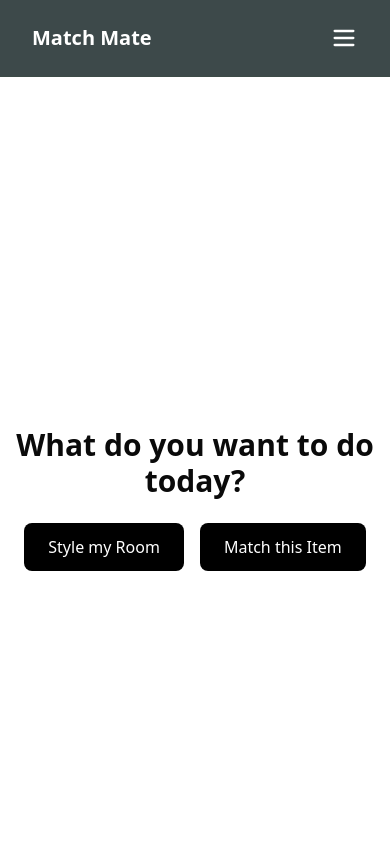
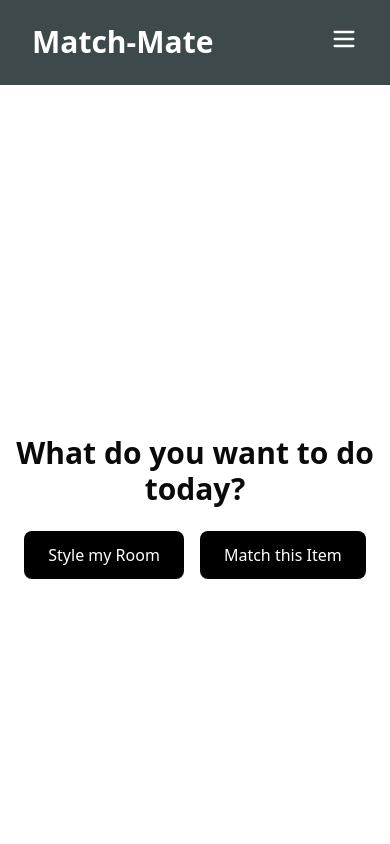
Before and after one commit to KooroshFarv/matchMate, a Next.js app: page / in a window 390 px wide. Shown: the top 844 px of the page. Built offline with nearby package versions, Linux system fonts and the light colour scheme.

Commit message:
Navbar in Desktop

```diff
--- a/app/components/Navbar.tsx
+++ b/app/components/Navbar.tsx
@@ -1,63 +1,84 @@
 'use client'
 
-import { Button } from "@/app/components/ui/button";
-import Link from "next/link";
-import { useState } from "react";
-import { Menu, X } from "lucide-react";
+import Link from 'next/link'
+import { useState } from 'react'
+import { Menu, X } from 'lucide-react'
+import { Button } from '@/app/components/ui/button'
 
 const Navbar = () => {
-  const [open, setOpen] = useState(false);
+  const [open, setOpen] = useState(false)
 
   return (
-    <nav className="w-full bg-[#011112c2] text-white py-6 px-8 flex justify-between items-center border-b border-[#3F4F44]/50">
-      <h1 className="text-xl font-bold">
-        <Link href="/">Match Mate</Link>
-      </h1>
+    <nav className="w-full bg-[#011112c2] text-white py-6 px-8 flex items-center border-b border-[#3F4F44]/50">
 
-      <div className="hidden md:flex flex-row gap-10 items-center">
-        <Link href="#" className="hover:text-[#DCD7C9]/80 transition">Inspiration</Link>
-        <Link href="#" className="hover:text-[#DCD7C9]/80 transition">Match Items</Link>
-        <Link href="#" className="hover:text-[#DCD7C9]/80 transition">Contact</Link>
+      <Link href="/" className="text-3xl font-bold flex-shrink-0">
+        Match-Mate
+      </Link>
+
+      <div className="hidden md:flex flex-1 justify-center gap-10">
+        <Link href="#" className="hover:text-[#DCD7C9]/80 transition">
+          Inspiration
+        </Link>
+        <Link href="#" className="hover:text-[#DCD7C9]/80 transition">
+          Match Items
+        </Link>
+        <Link href="#" className="hover:text-[#DCD7C9]/80 transition">
+          Contact
+        </Link>
       </div>
 
-      <div className="md:hidden w-[30px] flex justify-end">
+
+      <div className="hidden md:block flex-shrink-0">
+        <Button size="sm" className="bg-[#3F4F44] hover:bg-[#2C3930] text-[#DCD7C9]">
+          Sign In
+        </Button>
+      </div>
+
+
+      <div className="md:hidden ml-auto">
+        {!open && (
           <button
             onClick={() => setOpen(true)}
-    className={`focus:outline-none transition-opacity duration-200 ${
-      open ? 'opacity-0 pointer-events-none' : 'opacity-100'
-    }`}
             aria-label="Open menu"
+            className="focus:outline-none"
           >
             <Menu size={28} />
           </button>
+        )}
       </div>
 
 
-
-      <div className={`md:hidden fixed top-0 right-0 w-1/2 h-full z-50 text-black pt-6 px-6 backdrop-blur-md bg-transparent border-l border-white/10 transition-all duration-300 ease-in-out transform ${
-        open ? 'translate-x-0 opacity-100' : 'translate-x-full opacity-0 pointer-events-none'
-      }`}>
-        <div className="flex justify-end items-center">
+      <div
+        className={`md:hidden fixed top-0 right-0 w-64 h-full z-50 text-black pt-6 px-6 backdrop-blur-md border-l border-white/10
+                    transition-transform duration-300 ease-in-out ${
+                      open ? 'translate-x-0' : 'translate-x-full pointer-events-none'
+                    }`}
+      >
         <button
           onClick={() => setOpen(false)}
           aria-label="Close menu"
-            className="focus:outline-none"
+          className="ml-auto mb-8 focus:outline-none"
         >
           <X size={28} />
         </button>
-        </div>
 
-        <div className="flex flex-col gap-6 mt-10">
-          <Link href="#" onClick={() => setOpen(false)} className="text-lg hover:text-[#DCD7C9]/80 transition">Inspiration</Link>
-          <Link href="#" onClick={() => setOpen(false)} className="text-lg hover:text-[#DCD7C9]/80 transition">Match Items</Link>
-          <Link href="#" onClick={() => setOpen(false)} className="text-lg hover:text-[#DCD7C9]/80 transition">Contact</Link>
-          <Button className="text-[#DCD7C9] cursor-pointer hover:bg-black transition w-fit mt-2">
+        <div className="flex flex-col gap-6">
+          <Link href="#" onClick={() => setOpen(false)} className="text-lg hover:text-[#DCD7C9]/80 transition">
+            Inspiration
+          </Link>
+          <Link href="#" onClick={() => setOpen(false)} className="text-lg hover:text-[#DCD7C9]/80 transition">
+            Match Items
+          </Link>
+          <Link href="#" onClick={() => setOpen(false)} className="text-lg hover:text-[#DCD7C9]/80 transition">
+            Contact
+          </Link>
+          <Button onClick={() => setOpen(false)} className="mt-2 text-[#DCD7C9] hover:bg-black w-fit">
             Sign In
           </Button>
         </div>
       </div>
     </nav>
-  );
-};
+  )
+}
 
-export default Navbar;
+export default Navbar
```
Lines whose indentation alone changed are shown as unchanged.
